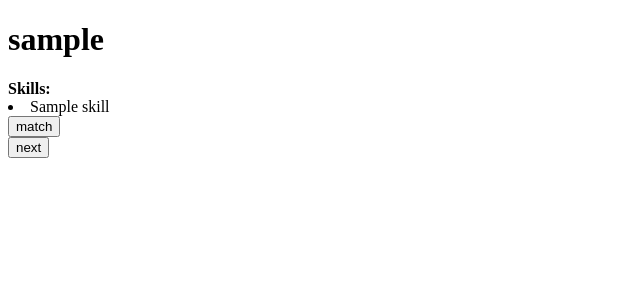
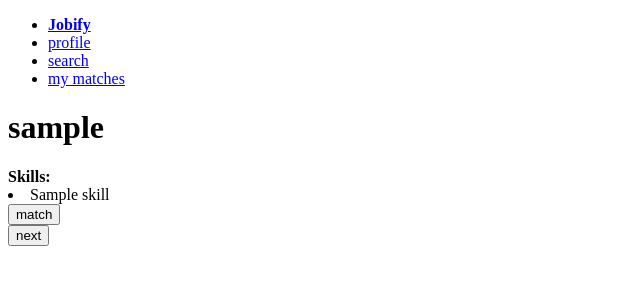
Before and after one commit to jmslocum16/c2chack21, a Flask app: template templates/match_position_side.html in a window 1280 px wide. Shown: the top 300 px of the page, without its empty margins (0-640 px from the left). Run offline with Flask 2, Linux system fonts and the light colour scheme; the template is opened without the code that fills it: most values are stand-ins (such as "Sample title", 1, 10 or a date in 2020).

Commit message:
added nav bar

```diff
--- a/templates/match_position_side.html
+++ b/templates/match_position_side.html
@@ -5,6 +5,24 @@
 {% endblock %}
 
 {% block content %}
+  <nav class="navbar navbar-expand-md navbar-light bg-light">
+    <div class="navbar-collapse">
+        <ul class="navbar-nav mr-auto">
+            <li class="nav-item">
+              <a class="nav-link" href="../"> <b>Jobify</b></a>
+            </li>
+            <li class="nav-item">
+                <a class="nav-link" href="#">profile</a>
+            </li>
+            <li class="nav-item">
+                <a class="nav-link" href="https://c2chack21.benjaminpham116.repl.co/match_position_side">search</a>
+            </li>
+            <li class="nav-item">
+                <a class="nav-link" href="https://c2chack21.benjaminpham116.repl.co/my_matches_position">my matches</a>
+            </li>
+        </ul>
+    </div>
+  </nav>
   <div class="container d-flex flex-column">
     <h1>{{profile.username}}</h1>
 
```
